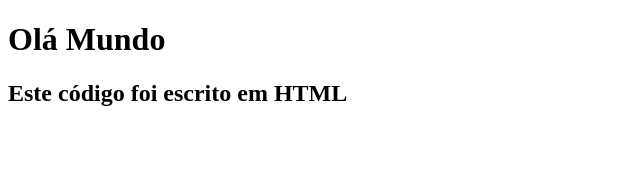
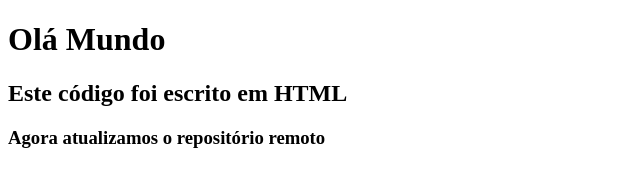
Before and after one commit to Moraes076/Ola-Mundo, a plain HTML site: page index.html in a window 1280 px wide. Shown: the whole page, without its empty margins (0-640 px from the left). Drawn offline with Linux system fonts and the light colour scheme.

Commit message:
Update index.html remoto

```diff
--- a/index.html
+++ b/index.html
@@ -8,6 +8,7 @@
 <body>
 	<h1>Olá Mundo</h1>
 	<h2>Este código foi escrito em HTML</h2>
+	<h3>Agora atualizamos o repositório remoto</h3>
 </body>
 
 </html>
```
